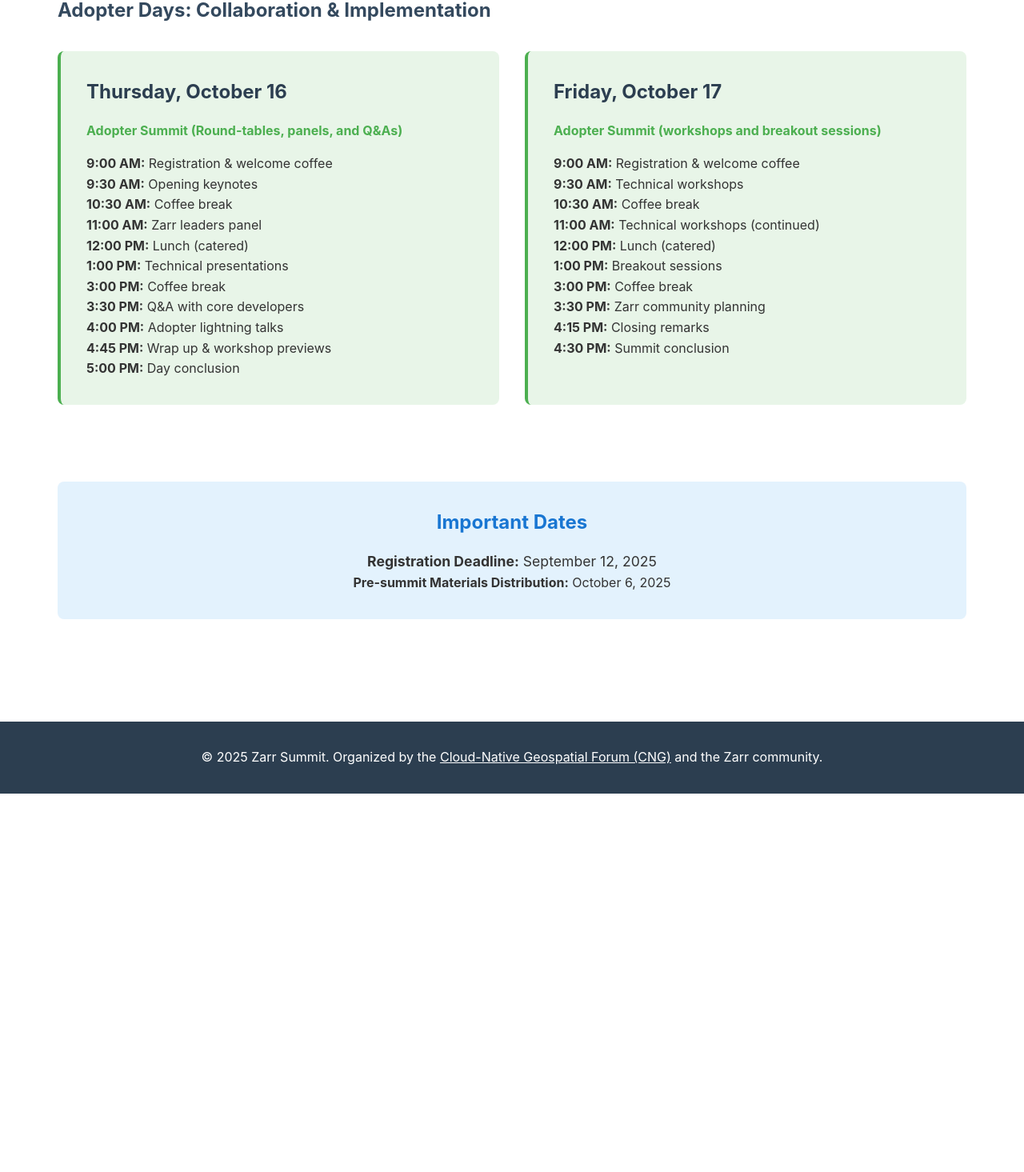
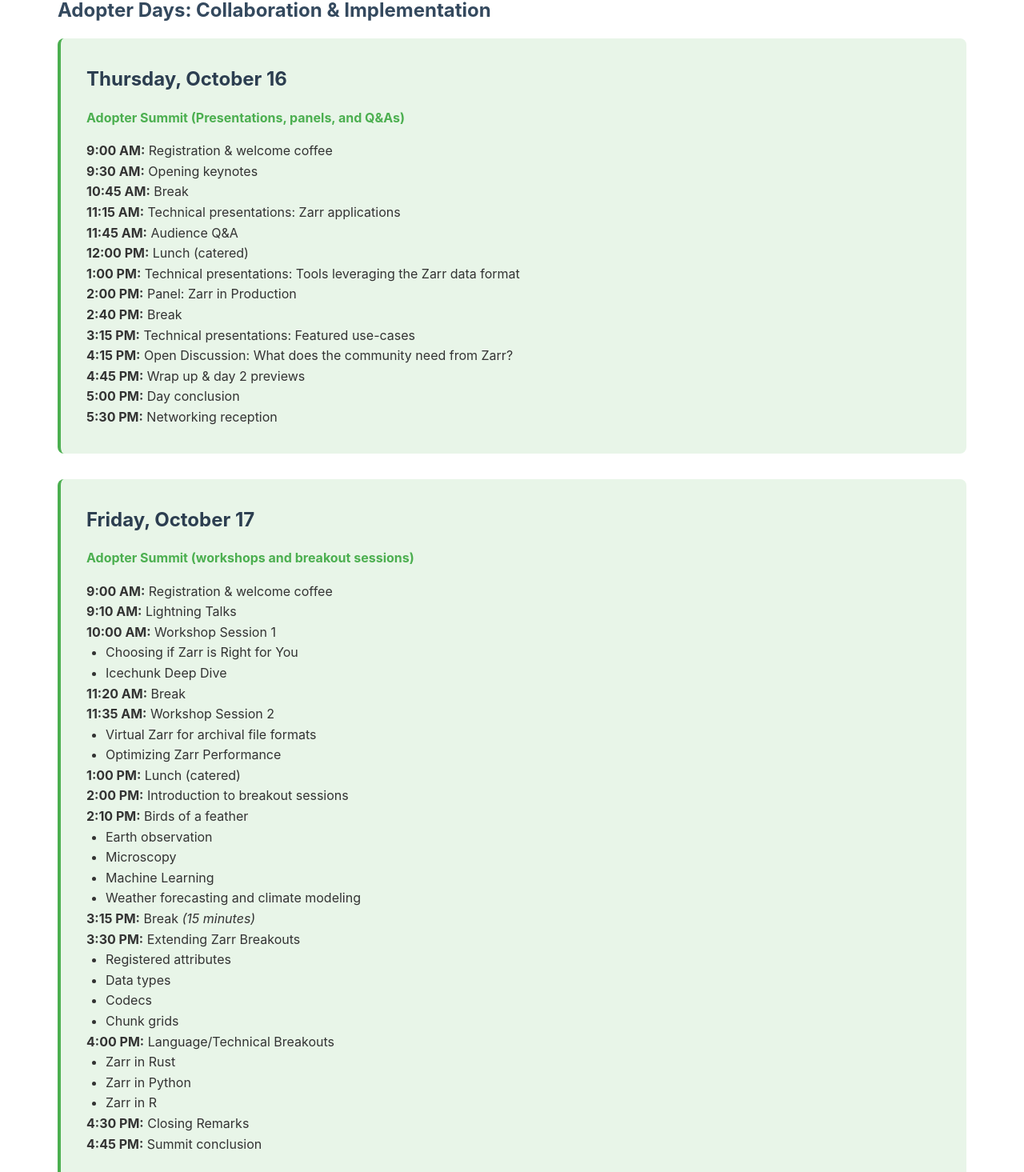
Before and after one commit to zarr-developers/zarr-summit-2025, a Next.js app: page /zarr-summit-2025/schedule in a window 1280 px wide. Shown: the part 1240-2705 px from the top of the page at 80% size. Before the commit the page ends 2232 px from the top, so only its background shows below. Built offline with nearby package versions, Linux system fonts and the light colour scheme.

Commit message:
Update schedule (#12)

```diff
--- a/app/schedule/page.tsx
+++ b/app/schedule/page.tsx
@@ -134,11 +134,11 @@
           style={{ marginTop: "0", marginBottom: "0", paddingTop: "0" }}
         >
           <h3>Adopter Days: Collaboration & Implementation</h3>
-          <div className="grid grid-2">
+          <div>
             <div className="card adopter-card">
               <h3>Thursday, October 16</h3>
               <h4 style={{ color: "#4caf50", marginBottom: "1rem" }}>
-                Adopter Summit (Round-tables, panels, and Q&As)
+                Adopter Summit (Presentations, panels, and Q&As)
               </h4>
 
               <p>
@@ -148,34 +148,47 @@
                 <strong>9:30 AM:</strong> Opening keynotes
               </p>
               <p>
-                <strong>10:30 AM:</strong> Coffee break
+                <strong>10:45 AM:</strong> Break
               </p>
               <p>
-                <strong>11:00 AM:</strong> Zarr leaders panel
+                <strong>11:15 AM:</strong> Technical presentations: Zarr
+                applications
+              </p>
+              <p>
+                <strong>11:45 AM:</strong> Audience Q&A
               </p>
               <p>
                 <strong>12:00 PM:</strong> Lunch (catered)
               </p>
               <p>
-                <strong>1:00 PM:</strong> Technical presentations
+                <strong>1:00 PM:</strong> Technical presentations: Tools
+                leveraging the Zarr data format
               </p>
               <p>
-                <strong>3:00 PM:</strong> Coffee break
+                <strong>2:00 PM:</strong> Panel: Zarr in Production
               </p>
               <p>
-                <strong>3:30 PM:</strong> Q&A with core developers
+                <strong>2:40 PM:</strong> Break
               </p>
               <p>
-                <strong>4:00 PM:</strong> Adopter lightning talks
+                <strong>3:15 PM:</strong> Technical presentations: Featured
+                use-cases
               </p>
               <p>
-                <strong>4:45 PM:</strong> Wrap up & workshop previews
+                <strong>4:15 PM:</strong> Open Discussion: What does the
+                community need from Zarr?
+              </p>
+              <p>
+                <strong>4:45 PM:</strong> Wrap up & day 2 previews
               </p>
               <p>
                 <strong>5:00 PM:</strong> Day conclusion
               </p>
+              <p>
+                <strong>5:30 PM:</strong> Networking reception
+              </p>
             </div>
-            <div className="card adopter-card">
+            <div className="card adopter-card" style={{ marginTop: "2rem" }}>
               <h3>Friday, October 17</h3>
               <h4 style={{ color: "#4caf50", marginBottom: "1rem" }}>
                 Adopter Summit (workshops and breakout sessions)
@@ -185,31 +198,65 @@
                 <strong>9:00 AM:</strong> Registration & welcome coffee
               </p>
               <p>
-                <strong>9:30 AM:</strong> Technical workshops
+                <strong>9:10 AM:</strong> Lightning Talks
               </p>
               <p>
-                <strong>10:30 AM:</strong> Coffee break
+                <strong>10:00 AM:</strong> Workshop Session 1
+              </p>
+              <ul style={{ marginLeft: "1.5rem" }}>
+                <li>Choosing if Zarr is Right for You</li>
+                <li>Icechunk Deep Dive</li>
+              </ul>
+              <p>
+                <strong>11:20 AM:</strong> Break
               </p>
               <p>
-                <strong>11:00 AM:</strong> Technical workshops (continued)
+                <strong>11:35 AM:</strong> Workshop Session 2
+              </p>
+              <ul style={{ marginLeft: "1.5rem" }}>
+                <li>Virtual Zarr for archival file formats</li>
+                <li>Optimizing Zarr Performance</li>
+              </ul>
+              <p>
+                <strong>1:00 PM:</strong> Lunch (catered)
               </p>
               <p>
-                <strong>12:00 PM:</strong> Lunch (catered)
+                <strong>2:00 PM:</strong> Introduction to breakout sessions
               </p>
               <p>
-                <strong>1:00 PM:</strong> Breakout sessions
+                <strong>2:10 PM:</strong> Birds of a feather
+              </p>
+              <ul style={{ marginLeft: "1.5rem" }}>
+                <li>Earth observation</li>
+                <li>Microscopy</li>
+                <li>Machine Learning</li>
+                <li>Weather forecasting and climate modeling</li>
+              </ul>
+              <p>
+                <strong>3:15 PM:</strong> Break <em>(15 minutes)</em>
               </p>
               <p>
-                <strong>3:00 PM:</strong> Coffee break
+                <strong>3:30 PM:</strong> Extending Zarr Breakouts
+              </p>
+              <ul style={{ marginLeft: "1.5rem" }}>
+                <li>Registered attributes</li>
+                <li>Data types</li>
+                <li>Codecs</li>
+                <li>Chunk grids</li>
+              </ul>
+              <p>
+                <strong>4:00 PM:</strong> Language/Technical Breakouts
+              </p>
+              <ul style={{ marginLeft: "1.5rem" }}>
+                <li>Zarr in Rust</li>
+                <li>Zarr in Python</li>
+                <li>Zarr in R</li>
+              </ul>
+              <p>
+                <strong>4:30 PM:</strong> Closing Remarks
               </p>
               <p>
-                <strong>3:30 PM:</strong> Zarr community planning
-              </p>
-              <p>
-                <strong>4:15 PM:</strong> Closing remarks
-              </p>
-              <p>
-                <strong>4:30 PM:</strong> Summit conclusion
+                <strong>4:45 PM:</strong> Summit conclusion
               </p>
             </div>
           </div>
@@ -231,7 +278,7 @@
             <strong>Registration Deadline:</strong> September 12, 2025
           </p>
           <p>
-            <strong>Pre-summit Materials Distribution:</strong> October 6, 2025
+            <strong>Pre-summit Materials Distribution:</strong> October 10, 2025
           </p>
         </div>
       </section>
```
